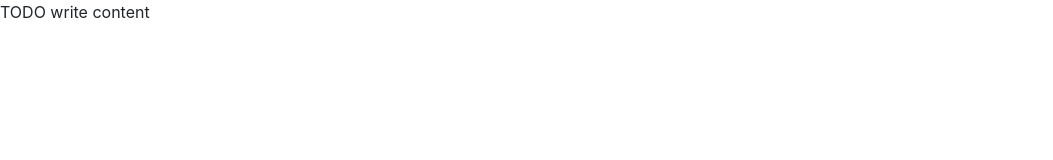
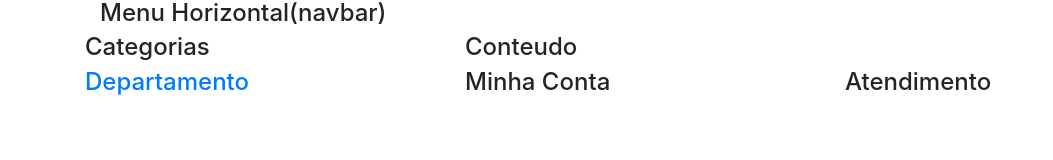
Before and after one commit to henriques0/Web, a website: page public_html/index.html in a window 1280 px wide. Shown: the whole page, without its empty margins (0-1053 px from the left). Drawn offline with Linux system fonts and the light colour scheme.

Commit message:
Foi colocado as classes e mudei a cor de uma div

```diff
--- a/public_html/index.html
+++ b/public_html/index.html
@@ -9,6 +9,29 @@
         <link rel="stylesheet" href="css/bootstrap.css"/>
     </head>
     <body>
-        <div>TODO write content</div>
+        <div class="container">
+            <div class="col-4">
+                <h4>Menu Horizontal(navbar)</h4>
+            </div>
+            <div class="row">
+                <div class="col-4">
+                    <h4>Categorias</h4>
+                </div>
+                <div class="col-4">
+                    <h4>Conteudo</h4>
+                </div>
+            </div>
+            <div class="row">
+                <div class="col-4 text-primary">
+                    <h4>Departamento</h4>
+                </div>
+                <div class="col-4">
+                    <h4>Minha Conta</h4>
+                </div>
+                <div class="col-4">
+                    <h4>Atendimento</h4>
+                </div>
+            </div>
+        </div>
     </body>
 </html>
```
